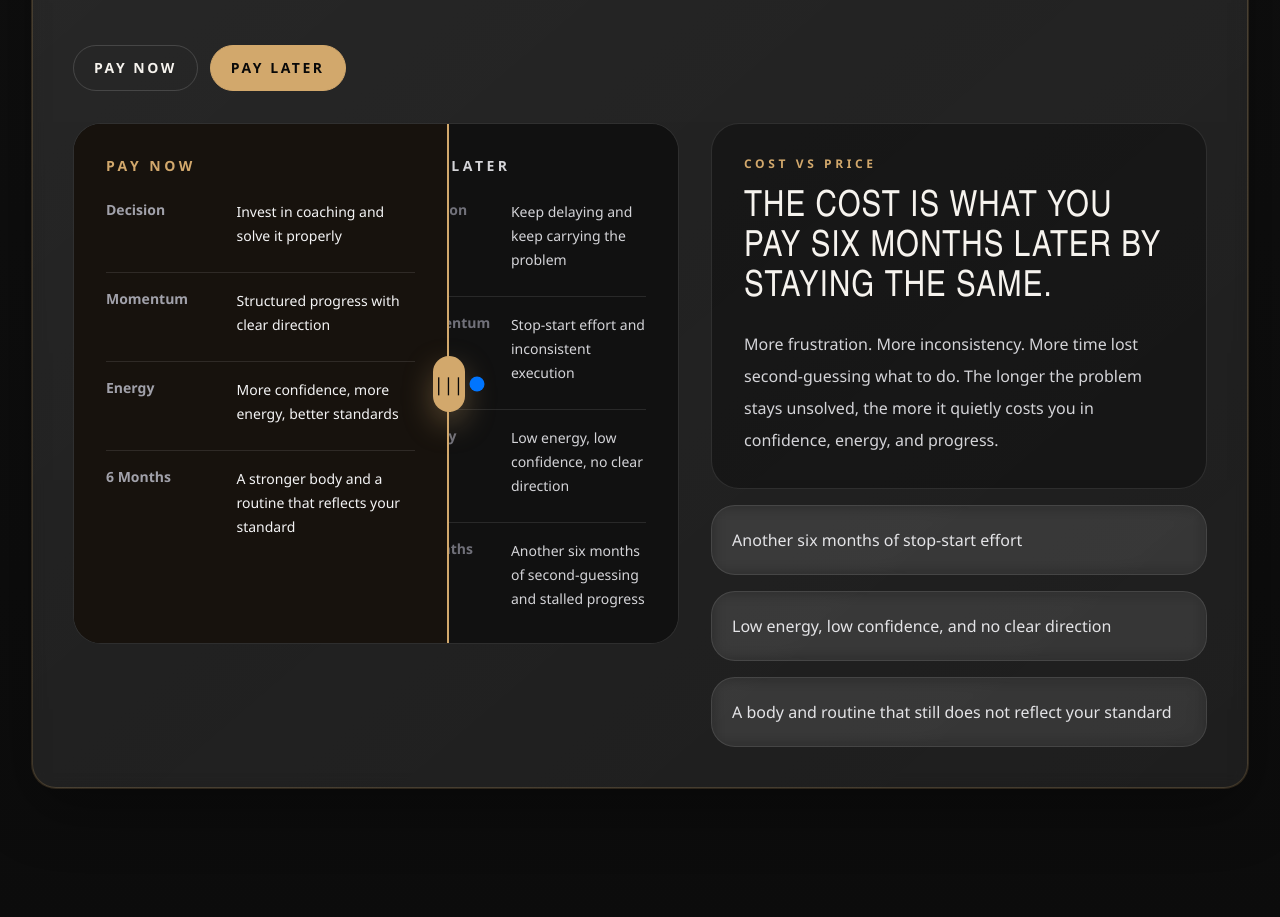
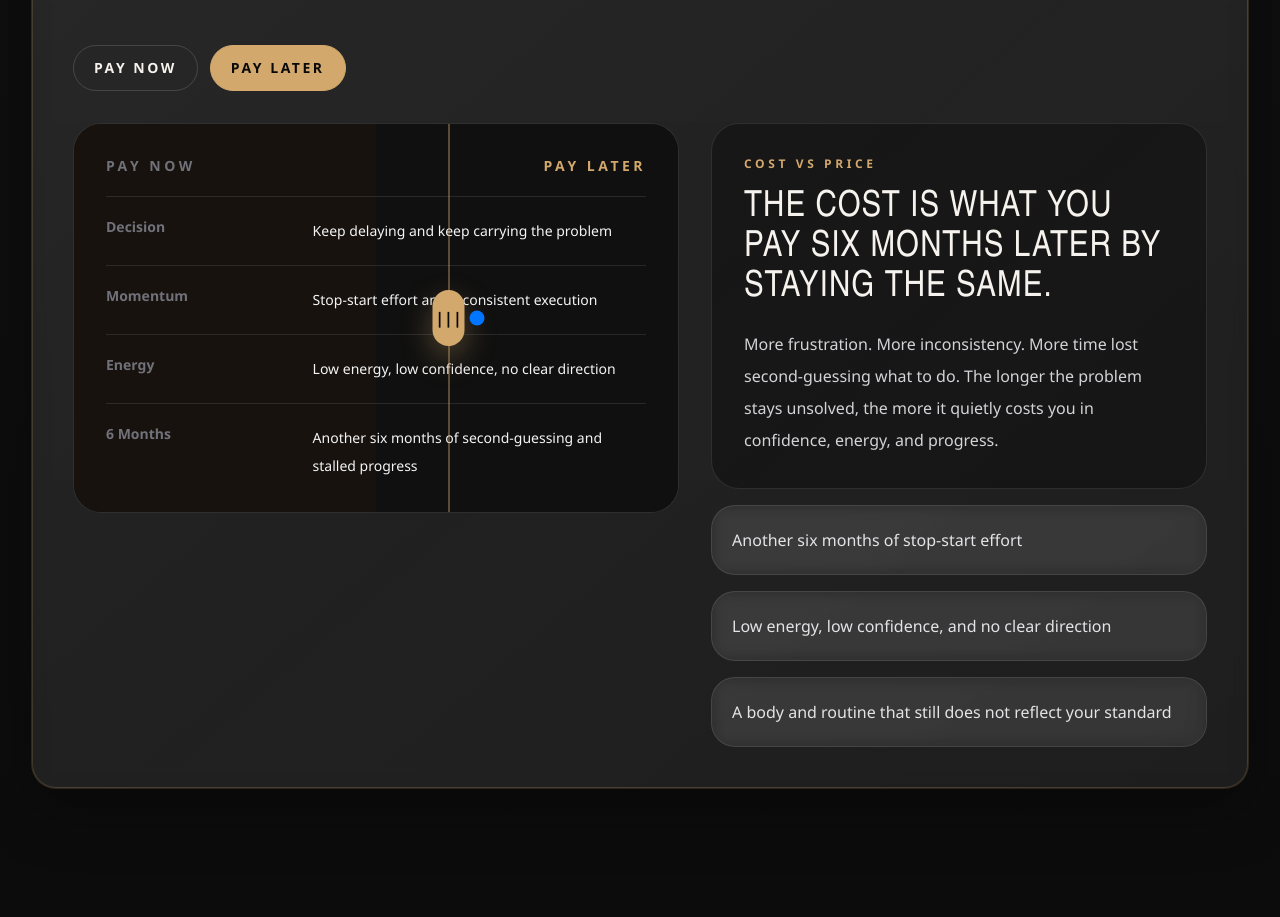
Before and after one commit to stetik-ps4slim/landing-page, a Next.js app: page / in a window 1280 px wide. Shown: the part 4700-5617 px from the top of the page. Built offline with nearby package versions, Linux system fonts and the light colour scheme.

Commit message:
Clean up cost comparison slider

```diff
--- a/components/sections/cost-of-waiting-section.tsx
+++ b/components/sections/cost-of-waiting-section.tsx
@@ -28,7 +28,6 @@ const comparisonRows = [
 const details = {
   now: {
     label: "Pay Now",
-    kicker: "Cost vs Price",
     title: "The price is what you pay now.",
     body:
       "You invest in structure, accountability, coaching, and a clear plan. It is a decision that costs once and keeps paying you back in confidence, energy, and momentum.",
@@ -40,7 +39,6 @@ const details = {
   },
   later: {
     label: "Pay Later",
-    kicker: "Cost vs Price",
     title: "The cost is what you pay six months later by staying the same.",
     body:
       "More frustration. More inconsistency. More time lost second-guessing what to do. The longer the problem stays unsolved, the more it quietly costs you in confidence, energy, and progress.",
@@ -86,65 +84,19 @@ export function CostOfWaitingSection() {
           </div>
 
           <div className="mt-8 grid gap-8 lg:grid-cols-[1.1fr_0.9fr] lg:items-start">
-            <div className="relative overflow-hidden rounded-[1.75rem] border border-white/10 bg-black/30">
-              <div className="grid grid-cols-2">
-                <div className="min-h-[420px] bg-[#17120d] p-6 sm:p-8">
-                  <p className="text-sm font-semibold uppercase tracking-[0.25em] text-accent">
-                    Pay Now
-                  </p>
-                  <div className="mt-6 space-y-6">
-                    {comparisonRows.map((row) => (
-                      <div key={row.label} className="grid grid-cols-[0.9fr_1.4fr] gap-4 border-t border-white/10 pt-4 first:border-t-0 first:pt-0">
-                        <p className="text-sm font-semibold text-zinc-400">{row.label}</p>
-                        <p className="text-sm leading-6 text-zinc-100">{row.now}</p>
-                      </div>
-                    ))}
-                  </div>
-                </div>
-
-                <div className="min-h-[420px] bg-[#111111] p-6 sm:p-8">
-                  <p className="text-sm font-semibold uppercase tracking-[0.25em] text-zinc-300">
-                    Pay Later
-                  </p>
-                  <div className="mt-6 space-y-6">
-                    {comparisonRows.map((row) => (
-                      <div key={row.label} className="grid grid-cols-[0.9fr_1.4fr] gap-4 border-t border-white/10 pt-4 first:border-t-0 first:pt-0">
-                        <p className="text-sm font-semibold text-zinc-500">{row.label}</p>
-                        <p className="text-sm leading-6 text-zinc-300">{row.later}</p>
-                      </div>
-                    ))}
-                  </div>
-                </div>
+            <div className="relative overflow-hidden rounded-[1.75rem] border border-white/10 bg-black/30 p-6 sm:p-8">
+              <div className="pointer-events-none absolute inset-0 grid grid-cols-2">
+                <div className="bg-[#17120d]" />
+                <div className="bg-[#101010]" />
               </div>
 
               <div
-                className="pointer-events-none absolute inset-y-0 left-0 overflow-hidden border-r-2 border-accent"
-                style={{ width: `${position}%` }}
-              >
-                <div className="grid h-full w-[200%] grid-cols-2">
-                  <div className="min-h-[420px] bg-[#17120d] p-6 sm:p-8">
-                    <p className="text-sm font-semibold uppercase tracking-[0.25em] text-accent">
-                      Pay Now
-                    </p>
-                    <div className="mt-6 space-y-6">
-                      {comparisonRows.map((row) => (
-                        <div key={row.label} className="grid grid-cols-[0.9fr_1.4fr] gap-4 border-t border-white/10 pt-4 first:border-t-0 first:pt-0">
-                          <p className="text-sm font-semibold text-zinc-400">{row.label}</p>
-                          <p className="text-sm leading-6 text-zinc-100">{row.now}</p>
-                        </div>
-                      ))}
-                    </div>
-                  </div>
-                  <div className="min-h-[420px] bg-[#111111] p-6 sm:p-8" />
-                </div>
-              </div>
-
-              <div
-                className="pointer-events-none absolute inset-y-0 z-20 flex -translate-x-1/2 items-center"
+                className="pointer-events-none absolute inset-y-0 z-10 flex -translate-x-1/2 items-center"
                 style={{ left: `${position}%` }}
               >
-                <div className="flex h-14 w-8 items-center justify-center rounded-full bg-accent text-canvas shadow-[0_12px_30px_rgba(210,168,108,0.35)]">
-                  <span className="text-lg leading-none">|||</span>
+                <div className="h-full w-px bg-accent/80" />
+                <div className="absolute left-1/2 top-1/2 flex h-14 w-8 -translate-x-1/2 -translate-y-1/2 items-center justify-center rounded-full bg-accent text-canvas shadow-[0_12px_30px_rgba(210,168,108,0.35)]">
+                  <span className="text-base font-semibold leading-none">|||</span>
                 </div>
               </div>
 
@@ -155,13 +107,35 @@ export function CostOfWaitingSection() {
                 max="85"
                 value={position}
                 onChange={(event) => setPosition(Number(event.target.value))}
-                className="compare-slider absolute inset-y-0 left-0 z-30 h-full w-full cursor-ew-resize appearance-none bg-transparent"
+                className="compare-slider absolute inset-0 z-20 h-full w-full cursor-ew-resize appearance-none bg-transparent"
               />
+
+              <div className="relative z-0">
+                <div className="grid grid-cols-2 gap-4 border-b border-white/10 pb-5">
+                  <p className={`text-sm font-semibold uppercase tracking-[0.25em] ${activeSide === "now" ? "text-accent" : "text-zinc-500"}`}>
+                    Pay Now
+                  </p>
+                  <p className={`text-right text-sm font-semibold uppercase tracking-[0.25em] ${activeSide === "later" ? "text-accent" : "text-zinc-500"}`}>
+                    Pay Later
+                  </p>
+                </div>
+
+                <div className="mt-5 space-y-5">
+                  {comparisonRows.map((row) => (
+                    <div key={row.label} className="grid grid-cols-[0.8fr_1.4fr] gap-4 border-t border-white/10 pt-5 first:border-t-0 first:pt-0">
+                      <p className="text-sm font-semibold text-zinc-500">{row.label}</p>
+                      <p className="text-sm leading-7 text-zinc-100 transition duration-200">
+                        {activeSide === "now" ? row.now : row.later}
+                      </p>
+                    </div>
+                  ))}
+                </div>
+              </div>
             </div>
 
             <div className="space-y-4">
               <div className="rounded-[1.75rem] border border-white/10 bg-black/30 p-6 sm:p-8">
-                <p className="text-xs font-semibold uppercase tracking-[0.3em] text-accent">{active.kicker}</p>
+                <p className="text-xs font-semibold uppercase tracking-[0.3em] text-accent">Cost vs Price</p>
                 <h3 className="mt-4 text-3xl uppercase leading-none text-ink sm:text-4xl">{active.title}</h3>
                 <p className="mt-5 text-base leading-8 text-zinc-300">{active.body}</p>
               </div>
```
